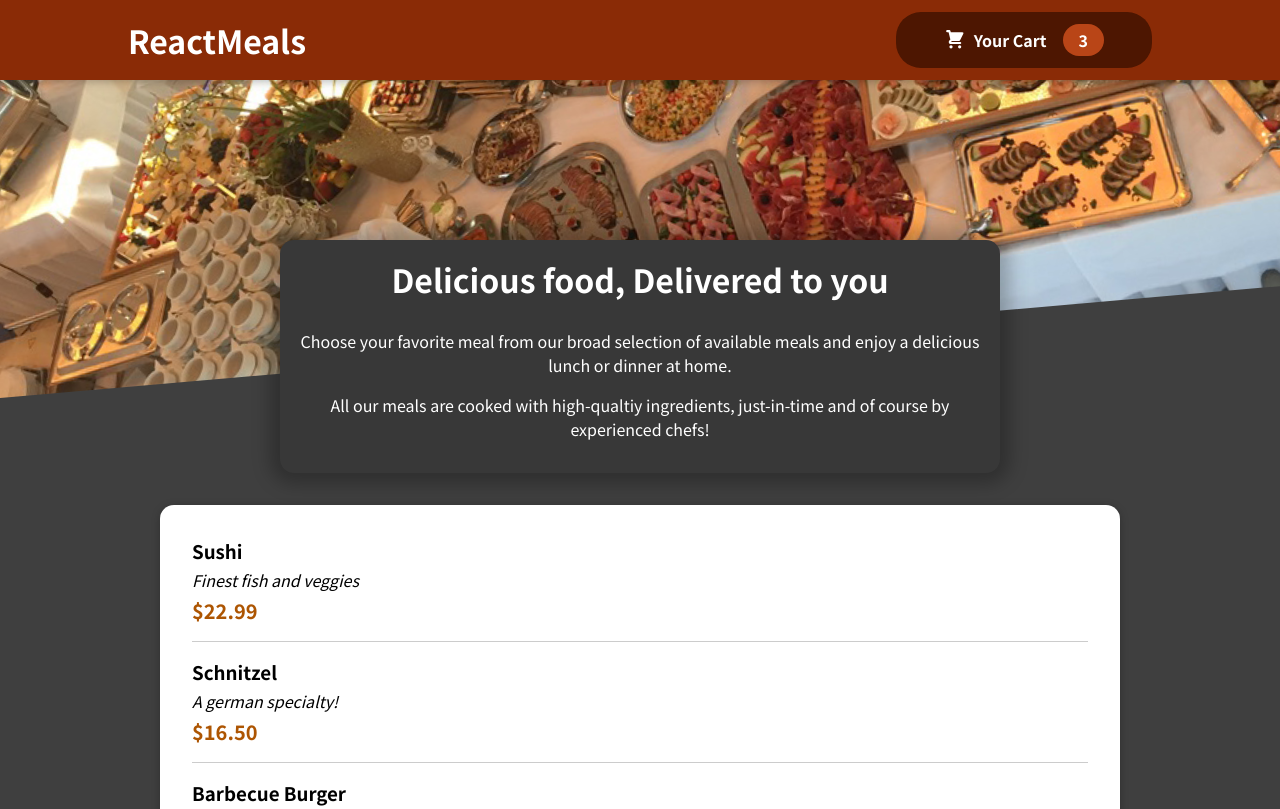
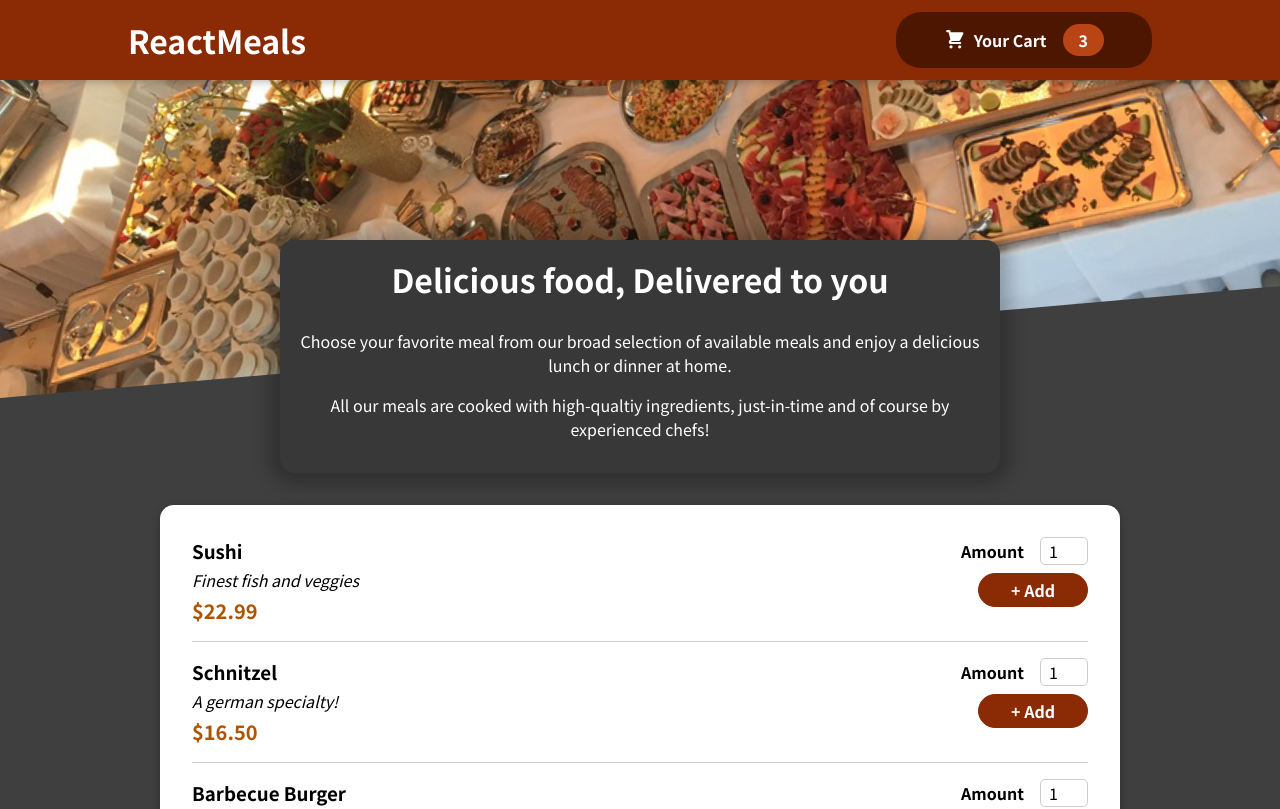
Before and after one commit to elmotabuzo16/sample-react-foodorderapp, a React (Create React App) app: page / in a window 1280 px wide. Shown: the top 809 px of the page. Built offline with nearby package versions, Linux system fonts and the light colour scheme.

Commit message:
added form

```diff
--- a/src/components/Meals/AvailableMeals.js
+++ b/src/components/Meals/AvailableMeals.js
@@ -32,6 +32,7 @@
 const AvailableMeals = () => {
   const mealList = DUMMY_MEALS.map((meal) => (
     <MealItem
+      id={meal.id}
       key={meal.id}
       name={meal.name}
       description={meal.description}
--- a/src/components/Meals/MealItem/MealItem.js
+++ b/src/components/Meals/MealItem/MealItem.js
@@ -1,5 +1,6 @@
 import React from 'react';
 import classes from './MealItem.module.css';
+import MealItemForm from './MealItemForm';
 
 const MealItem = (props) => {
   const price = `$${props.price.toFixed(2)}`;
@@ -11,7 +12,9 @@
         <div className={classes.description}>{props.description}</div>
         <div className={classes.price}>{price}</div>
       </div>
-      <div></div>
+      <div>
+        <MealItemForm />
+      </div>
     </li>
   );
 };
--- a/src/components/Meals/MealItem/MealItemForm.js
+++ b/src/components/Meals/MealItem/MealItemForm.js
@@ -1,7 +1,24 @@
 import React from 'react';
+import Input from '../../UI/Input';
+import classes from './MealItemForm.module.css';
 
-const MealItemForm = () => {
-  return <div>MealItemForm</div>;
+const MealItemForm = (props) => {
+  return (
+    <form className={classes.form}>
+      <Input
+        label='Amount'
+        input={{
+          id: 'amount' + props.id,
+          type: 'number',
+          min: '1',
+          max: '5',
+          step: '1',
+          defaultValue: '1',
+        }}
+      />
+      <button>+ Add</button>
+    </form>
+  );
 };
 
 export default MealItemForm;
--- /dev/null
+++ b/src/components/Meals/MealItem/MealItemForm.module.css
@@ -0,0 +1,20 @@
+.form {
+  text-align: right;
+}
+
+.form button {
+  font: inherit;
+  cursor: pointer;
+  background-color: #8a2b06;
+  border: 1px solid #8a2b06;
+  color: white;
+  padding: 0.25rem 2rem;
+  border-radius: 20px;
+  font-weight: bold;
+}
+
+.form button:hover,
+.form button:active {
+  background-color: #641e03;
+  border-color: #641e03;
+}
--- /dev/null
+++ b/src/components/UI/Input.js
@@ -0,0 +1,13 @@
+import React from 'react';
+import classes from './Input.module.css';
+
+const Input = (props) => {
+  return (
+    <div className={classes.input}>
+      <label htmlFor={props.input.id}>{props.label}</label>
+      <input {...props.input} />
+    </div>
+  );
+};
+
+export default Input;
--- /dev/null
+++ b/src/components/UI/Input.module.css
@@ -0,0 +1,18 @@
+.input {
+  display: flex;
+  align-items: center;
+  margin-bottom: 0.5rem;
+}
+
+.input label {
+  font-weight: bold;
+  margin-right: 1rem;
+}
+
+.input input {
+  width: 3rem;
+  border-radius: 5px;
+  border: 1px solid #ccc;
+  font: inherit;
+  padding-left: 0.5rem;
+}
```
